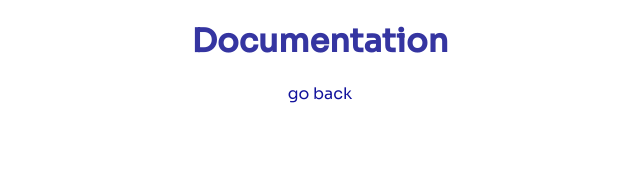
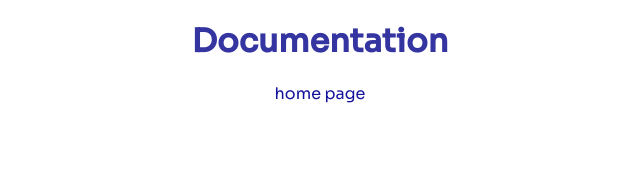
Before and after one commit to kaialami/melee-leaderboard, a React (Create React App) app in the folder client/: page /docs in a window 1280 px wide. Shown: the top 173 px of the page, without its empty margins (320-960 px from the left). Built offline with nearby package versions, Linux system fonts and the light colour scheme; a web font is replaced by a local one.

Commit message:
updating text

```diff
--- a/client/src/Docs.js
+++ b/client/src/Docs.js
@@ -4,7 +4,7 @@ const Docs = () => {
     return (
         <div className="docs">
             <h1>Documentation</h1>
-            <Link to="/">go back</Link>
+            <Link to="/">home page</Link>
         </div>
     );
 }
--- a/client/src/InvisibleTable.js
+++ b/client/src/InvisibleTable.js
@@ -45,7 +45,8 @@ const InvisibleTable = () => {
     return (
         <div className="dev-invisible">
             <h3>Invisible Players</h3>
-            <p>Played 10 sets and either did not enter a UBC weekly or was forced invisible by admin</p>
+            <p>Played 10 sets</p>
+            <p>Did not enter a UBC weekly OR was forced invisible by admin</p>
             {error && <p>Failed to fetch data</p>}
             {players && <table className="dev-invisible-table">
                 <thead>
--- a/client/src/VisibleTable.js
+++ b/client/src/VisibleTable.js
@@ -43,7 +43,8 @@ const VisibleTable = ({ players }) => {
     return (
         <div className="dev-visible">
             <h3>Visible Players</h3>
-            <p>Played 10 sets and either entered one UBC weekly or was forced visible by admin</p>
+            <p>Played 10 sets</p>
+            <p>Entered one UBC weekly OR was forced visible by admin</p>
             <table className="dev-visible-table">
                 <thead>
                     <tr>
```
